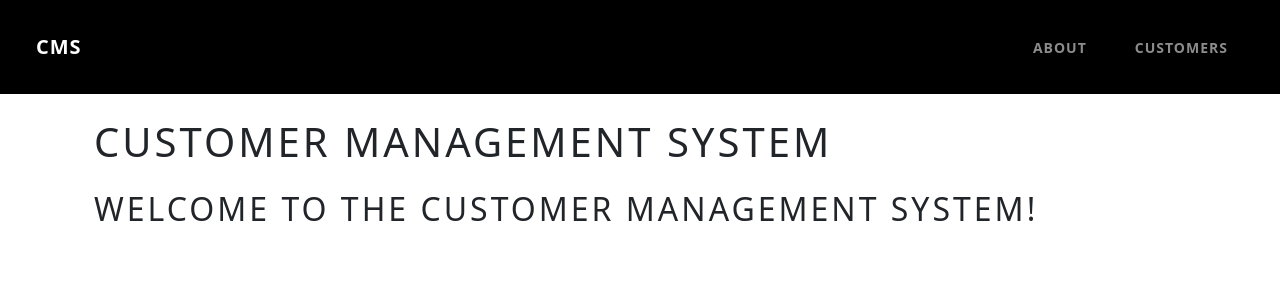
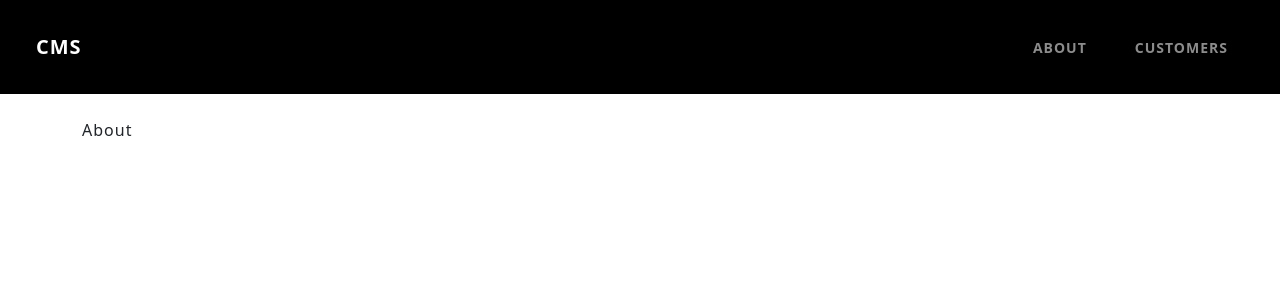
Before and after one commit to areebn7/front-end-app, a React (Create React App) app: page /about in a window 1280 px wide. Before the commit this address led to /. Shown: the top 300 px of the page. Built offline with nearby package versions, Linux system fonts and the light colour scheme.

Commit message:
Create about.js

```diff
--- a/src/App.js
+++ b/src/App.js
@@ -3,17 +3,18 @@
 import CustomerPage from './components/CustomerPage';
 import Layout from './components/Layout';
 import Home from './components/Home'; // Import Home component
+import About from './components/About';
 
 function App() {
   return (
     <Router>
       <Layout>
         <Routes>
-          <Route path="/" element={<Home />} />
+          <Route path="/home" element={<Home />} />
           <Route path="/customers" element={<CustomerPage />} />
-
+          <Route path="/about" element={<About />} />
           {/* Catch-all Route for undefined URLs */}
-          <Route path="*" element={<Navigate to="/" />} />
+          <Route path="*" element={<Navigate to="/home" />} />
         </Routes>
       </Layout>
     </Router>
--- /dev/null
+++ b/src/components/About.js
@@ -0,0 +1,9 @@
+import React from 'react'
+
+function About() {
+  return (
+    <div>About</div>
+  )
+}
+
+export default About
```
